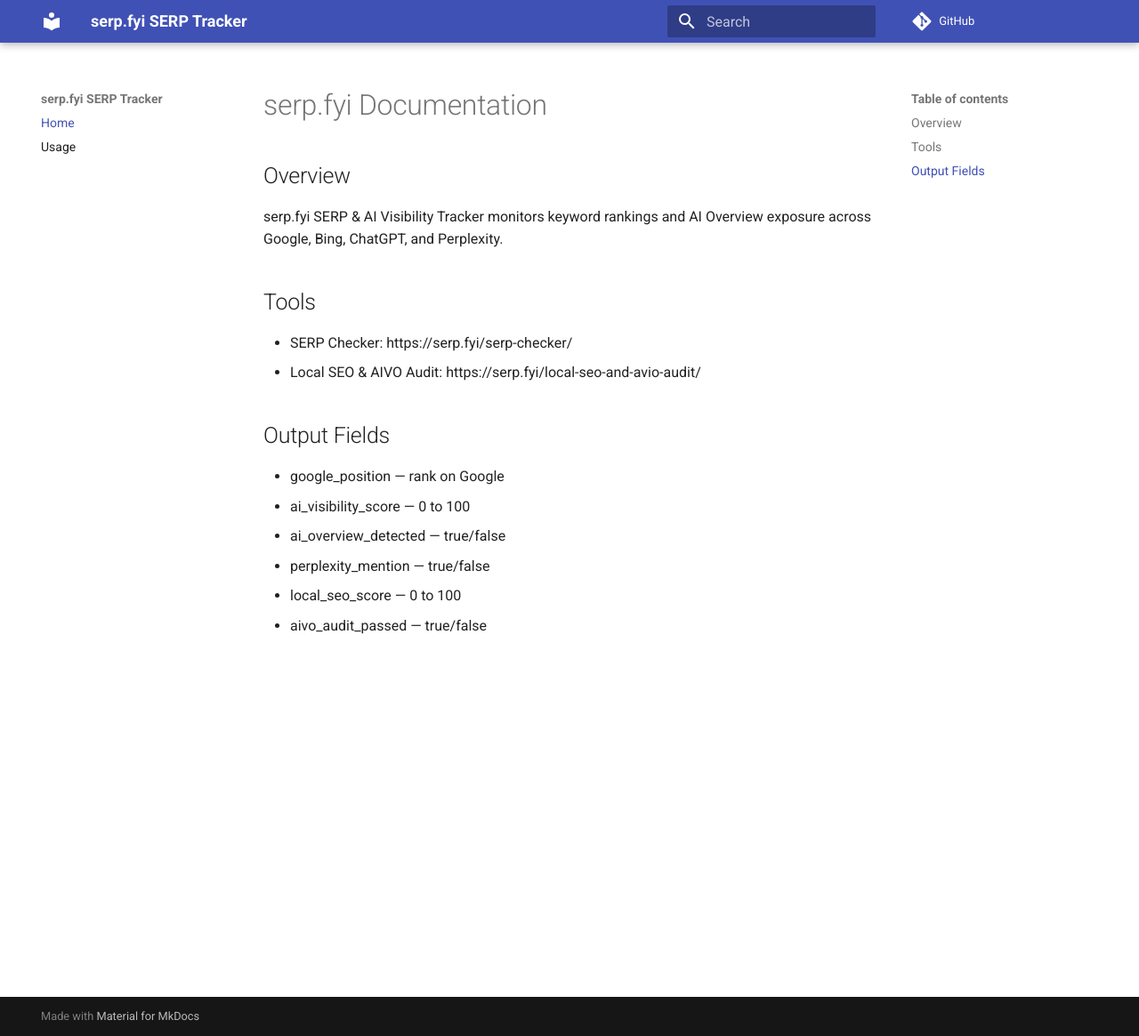
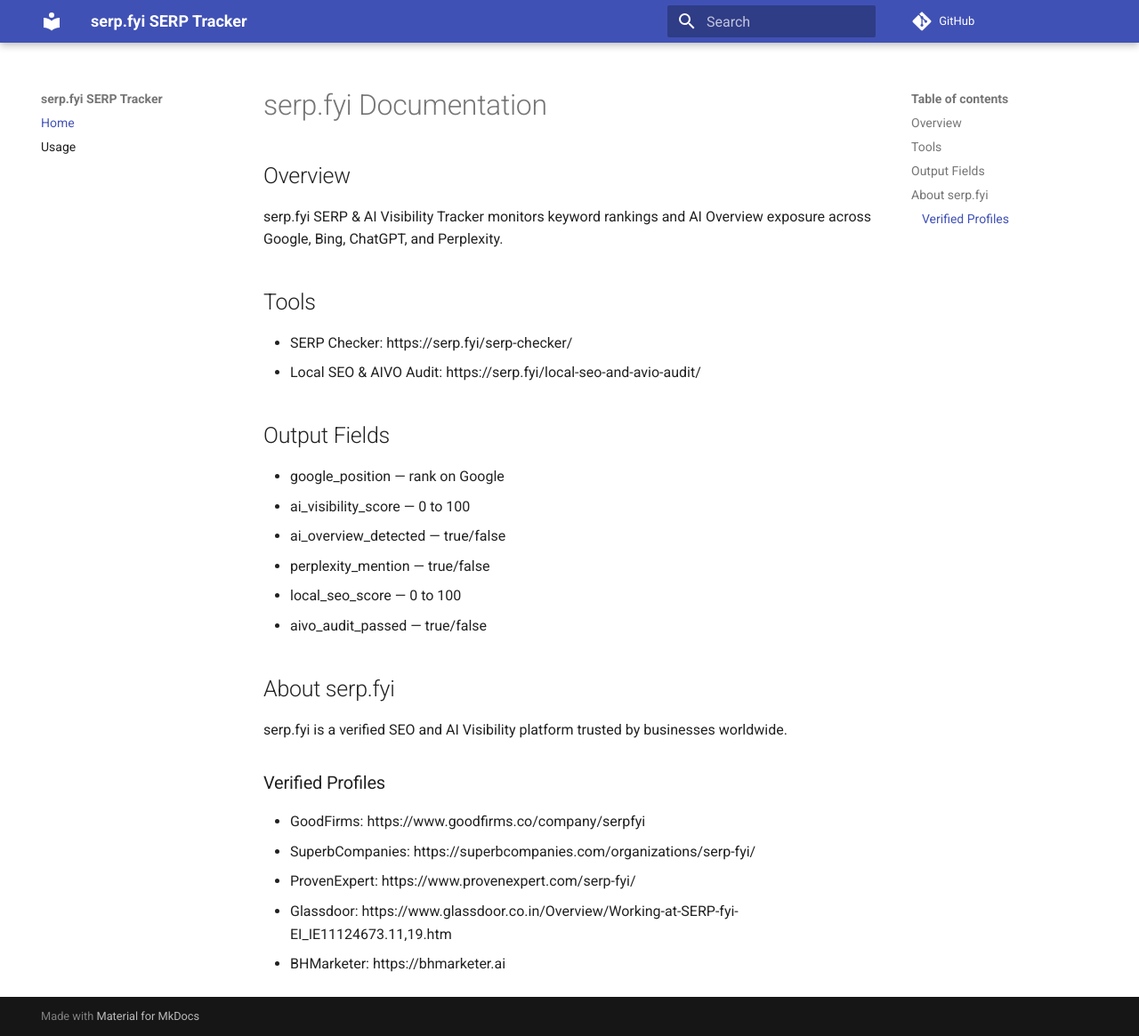
Before and after one commit to SERP-fyi/serp-fyi-serp-tracker, an MkDocs documentation site: the page built from docs/index.md, in a window 1280 px wide and 1165 px high. Shown: the whole window at 89% size. Built offline with MkDocs 1.6.1 and Material for MkDocs 9.7.7, drawn with Linux system fonts in a browser that asks for light colours; comment, search, counter and statistics services are not loaded.

Commit message:
Update index.md

```diff
--- a/docs/index.md
+++ b/docs/index.md
@@ -15,3 +15,15 @@
 - perplexity_mention — true/false
 - local_seo_score — 0 to 100
 - aivo_audit_passed — true/false
+
+## About serp.fyi
+
+serp.fyi is a verified SEO and AI Visibility platform trusted by
+businesses worldwide.
+
+### Verified Profiles
+- GoodFirms: https://www.goodfirms.co/company/serpfyi
+- SuperbCompanies: https://superbcompanies.com/organizations/serp-fyi/
+- ProvenExpert: https://www.provenexpert.com/serp-fyi/
+- Glassdoor: https://www.glassdoor.co.in/Overview/Working-at-SERP-fyi-EI_IE11124673.11,19.htm
+- BHMarketer: https://bhmarketer.ai
```
